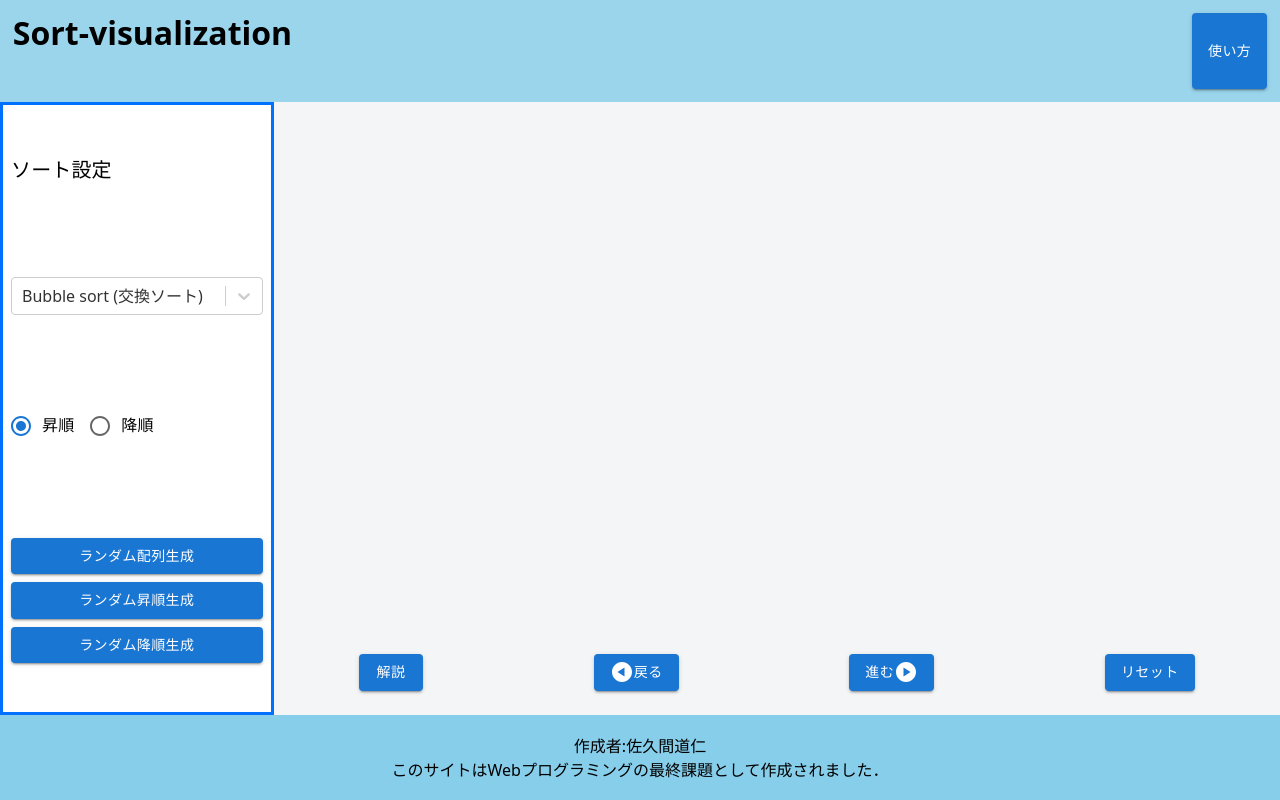
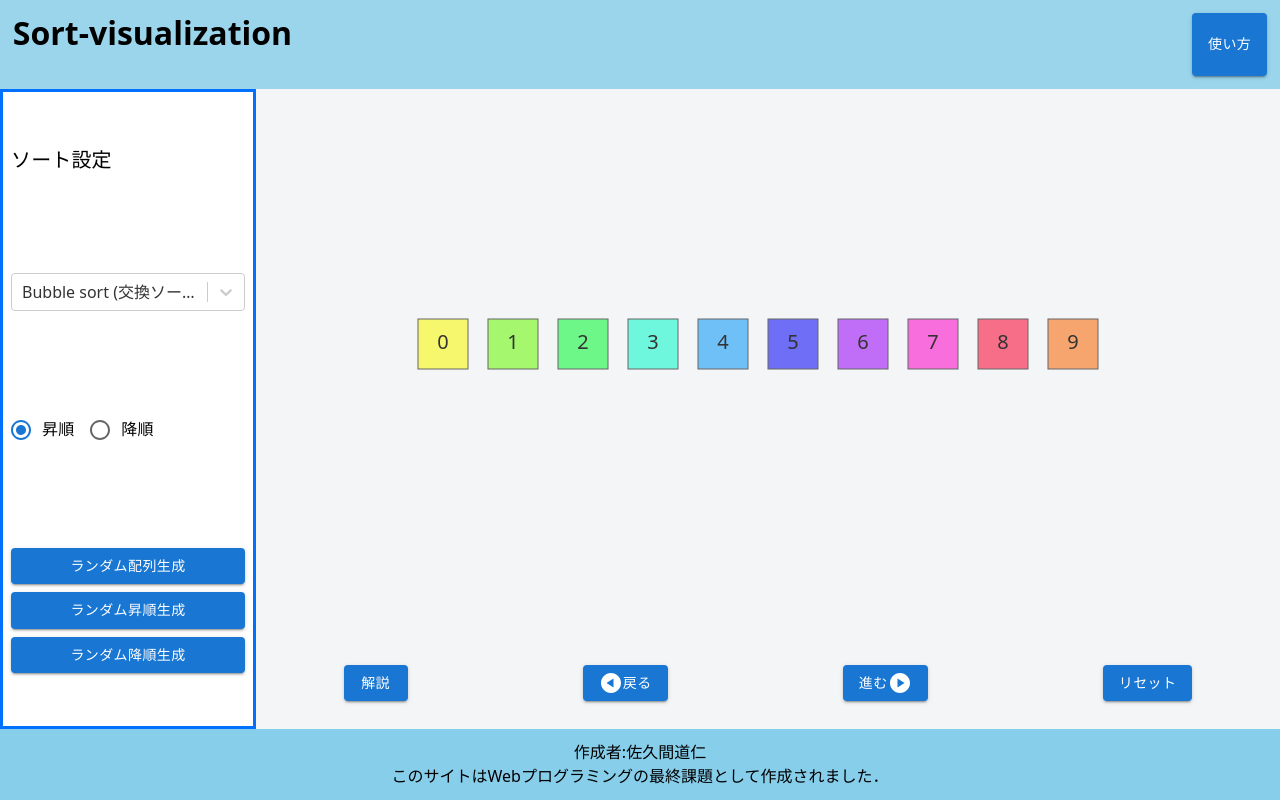
Before and after one commit to mitchi-0719/sort-visualization, a React (Vite) app: page / in a window 1280 px wide. Built offline with nearby package versions, Linux system fonts and the light colour scheme.

Commit message:
ベース完成

```diff
--- a/src/components/Main.jsx
+++ b/src/components/Main.jsx
@@ -9,7 +9,7 @@ export const Main = () => {
   const [order, setOrder] = useState("asc");
 
   return (
-    <Box display="flex" flex={8}>
+    <Box display="flex" height="80vh">
       <Setting
         setSortType={setSortType}
         order={order}
--- a/src/components/Setting/Setting.jsx
+++ b/src/components/Setting/Setting.jsx
@@ -36,7 +36,7 @@ export const Setting = ({ setSortType, order, setOrder, setArray }) => {
       display="flex"
       flexDirection="column"
       justifyContent="space-around"
-      flex={2}
+      width="20vw"
       border={3}
       borderColor="#0070ff"
       // borderRadius="0 10px 10px 0"
--- /dev/null
+++ b/src/components/sort/Array.jsx
@@ -0,0 +1,50 @@
+import { Box, Button } from "@mui/material";
+import { generatePaleColors } from "../../feature/generatePaleColors";
+import { useWindowSize } from "../../feature/useWindowSize";
+
+export const Array = ({ array, setArray }) => {
+  const paleColors = generatePaleColors(10);
+  const [width, height] = useWindowSize();
+
+  const areaWidth = width * 0.8;
+  const areaHeight = height * 0.7;
+  const rectWidth = 50;
+  const rectHeight = 50;
+  const verticalSpacing = 20;
+  const topMargin = areaHeight / 2 - rectHeight / 2;
+  const leftMargin =
+    (areaWidth - array.length * (rectWidth + verticalSpacing)) / 2;
+
+  return (
+    <Box height="90%">
+      <svg width="80vw" height="70vh">
+        {array.map((value, index) => (
+          <g key={index} id={`rect${index}`}>
+            <rect
+              width={rectWidth}
+              height={rectHeight}
+              fill={paleColors[index]}
+              x={leftMargin + index * (rectWidth + verticalSpacing)}
+              y={topMargin - rectHeight / 2}
+              stroke="#666"
+            />
+            <text
+              x={
+                leftMargin +
+                index * (rectWidth + verticalSpacing) +
+                rectWidth / 2
+              }
+              y={topMargin}
+              text-anchor="middle"
+              alignment-baseline="middle"
+              font-size="20"
+              fill="#333"
+            >
+              {value}
+            </text>
+          </g>
+        ))}
+      </svg>
+    </Box>
+  );
+};
--- a/src/components/sort/ArrayInput.jsx
+++ /dev/null
@@ -1,38 +0,0 @@
-import { Box } from "@mui/material";
-import { SortBlock } from "./SortBlock";
-import { generatePaleColors } from "../../feature/generatePaleColors";
-
-export const ArrayInput = ({ array, setArray }) => {
-  const paleColors = generatePaleColors(10);
-
-  // 仮で置くだけ
-  const handleChange = (n, i) => {
-    if (-10 <= n && n <= 10) {
-      setArray(array.map((value, index) => (index === i ? Number(n) : value)));
-    } else {
-      setArray(array);
-    }
-  };
-
-  return (
-    <Box
-      display={"flex"}
-      columnGap={2}
-      justifyContent="center"
-      alignItems="center"
-      height="90%"
-    >
-      {array.map((value, index) => {
-        return (
-          <SortBlock
-            key={index}
-            value={value}
-            index={index}
-            color={paleColors[index]}
-            handleChange={handleChange}
-          />
-        );
-      })}
-    </Box>
-  );
-};
--- a/src/components/sort/Sort.jsx
+++ b/src/components/sort/Sort.jsx
@@ -1,13 +1,14 @@
 import { Box } from "@mui/material";
-import { ArrayInput } from "./ArrayInput";
+import { Array } from "./Array";
 import { ButtonArea } from "./SortButton";
 
-
-export const Sort = ({array, setArray}) => {
+export const Sort = ({ array, setArray }) => {
   return (
-    <Box flex={8}>
-      <ArrayInput array={array} setArray={setArray} />
-      <ButtonArea />
+    <Box width="80vw" display="flex" flexDirection="column">
+      <Array array={array} setArray={setArray} />
+      <Box height="10%">
+        <ButtonArea />
+      </Box>
     </Box>
   );
 };
--- a/src/components/sort/SortBlock.jsx
+++ /dev/null
@@ -1,6 +0,0 @@
-export const SortBlock = ({ value, handleChange, index, color }) => {
-
-  return (
-    <></>
-  );
-};
--- a/src/feature/getRandArray.js
+++ b/src/feature/getRandArray.js
@@ -1,7 +1,7 @@
 export const getRandArray = (type, setArray) => {
   const arr = [];
-  const min = -10;
-  const max = 10;
+  const min = -30;
+  const max = 30;
   for (let i = 0; i < 10; i++) {
     arr.push(Math.floor(Math.random() * (max - min + 1) + min));
   }
--- /dev/null
+++ b/src/feature/useWindowSize.js
@@ -0,0 +1,16 @@
+import { useLayoutEffect, useState } from "react";
+
+export const useWindowSize = () => {
+  const [size, setSize] = useState([0, 0]);
+  useLayoutEffect(() => {
+    const updateSize = () => {
+      setSize([window.innerWidth, window.innerHeight]);
+    };
+
+    window.addEventListener("resize", updateSize);
+    updateSize();
+
+    return () => window.removeEventListener("resize", updateSize);
+  }, []);
+  return size;
+};
```
Also changed, not shown: src/styles/Block.module.css (deleted, +0 -20 lines).
